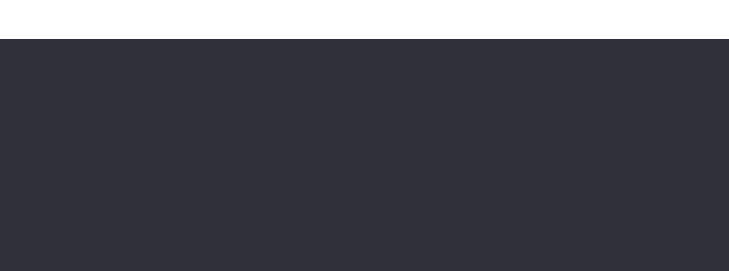
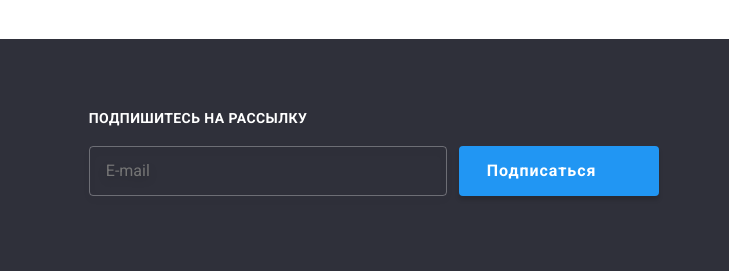
Before and after one commit to RomanSRDK/goit-markup-hw-06, a plain HTML site: page portfolio.html in a window 1280 px wide. Shown: the part 1593-1864 px from the top of the page, 551-1280 px from the left. Drawn offline with nearby package versions, Linux system fonts and the light colour scheme.

```diff
--- a/portfolio.html
+++ b/portfolio.html
@@ -258,10 +258,19 @@
           </li>
         </ul>
         </div>
+
+        <div class="footer-form">
+          <h4 class="footer-invite">Подпишитесь на рассылку</h4>
+            <form class="mail-form" name="mail-form" autocomplete="on" novalidate>
+              <input class="mail-form-input" type="email" name="mail" placeholder="E-mail">
+              <button class="mail-form-button" type="submit">Подписаться<svg class="footer-icon" width="24" height="24">
+                      <use href="./images-desktop/icons.svg#icon-send"></use>
+                  </svg></button>
+          </form>
       </div>
 
-
-      </footer>
+      </div>
+        </footer>
 
       <!-- <svg width="" height="">
         <use href=""></use>
```
